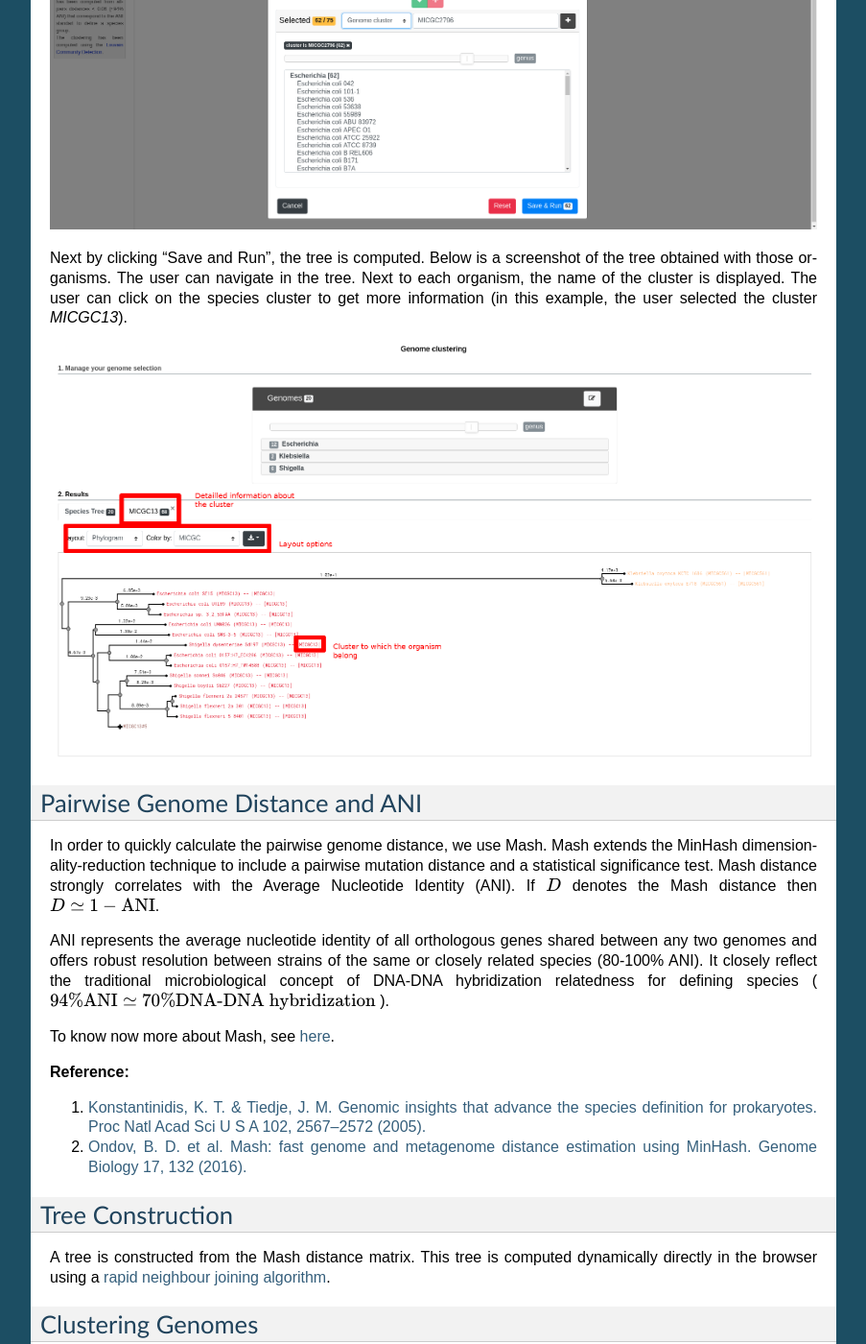
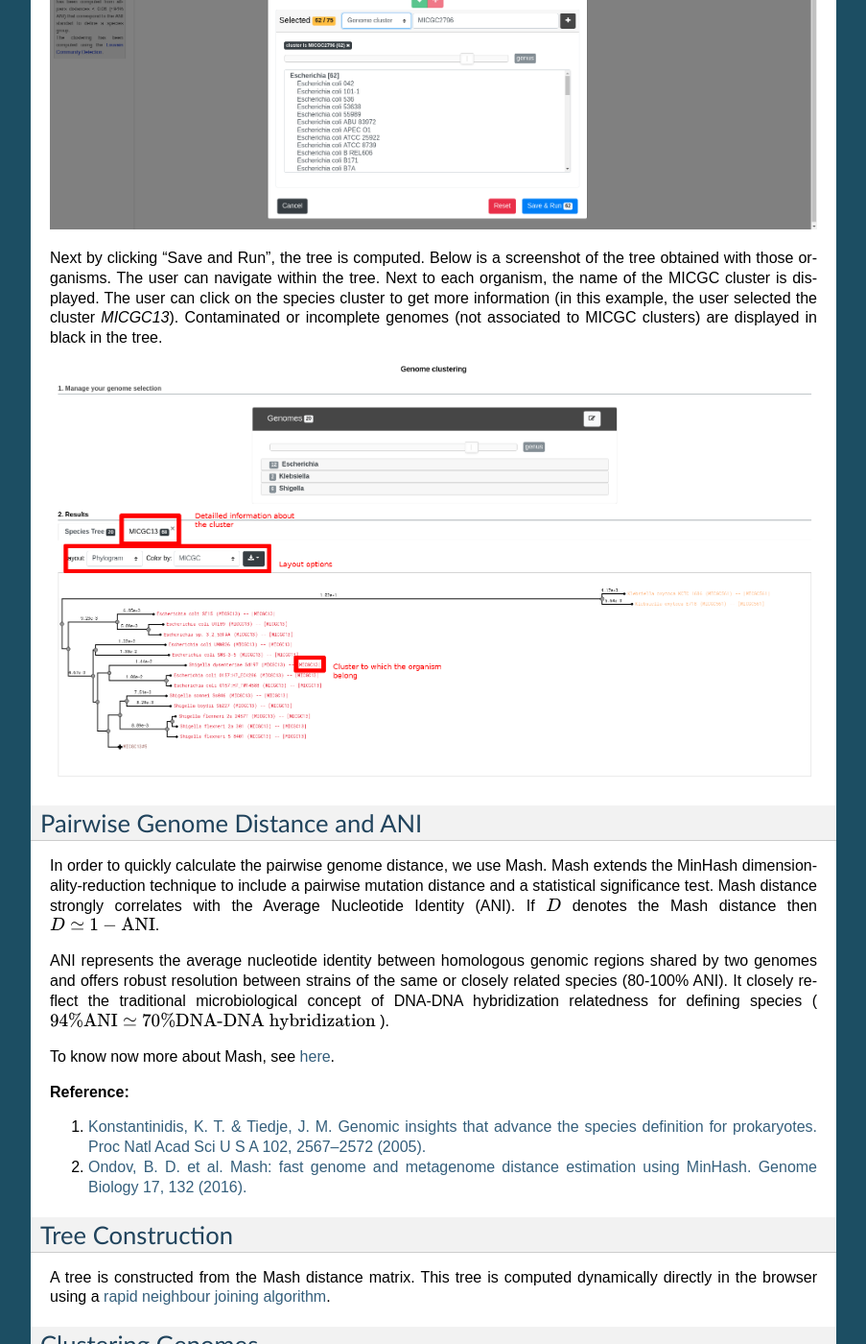
Before and after one commit to labgem/microscope-user-doc, a Sphinx documentation site: the page built from docs/content/compgenomics/genoclust.rst, in a window 1280 px wide and 1400 px high, scrolled down 1251 px. Shown: the whole window at 96% size, without its empty margins (198-1101 px from the left). Built offline with Sphinx 7.4.7, drawn with Linux system fonts in a browser that asks for light colours; formulas are drawn with MathJax 3; some of the changed text lies outside the part shown.

Commit message:
Minor corrections.

```diff
--- a/docs/content/compgenomics/genoclust.rst
+++ b/docs/content/compgenomics/genoclust.rst
@@ -11,7 +11,7 @@ Those clusters are called MicroScope Genome Cluster (MICGC for short).
 The interface also display the cluster to which the organism belong.
 
 Note that genomes for which CheckM detected more than 5% contamination or less than 90% completeness are not assigned to MICGC clusters.
-Such genomes will however appear in the organism selector and in the tree.
+Such genomes will however appear in the organism selector and are displayed in black in the tree.
 You can consult CheckM results in the :ref:`genome-overview` page.
 
 Interface Overview
@@ -33,9 +33,10 @@ In this example, the user searched MicroScope organisms in the `Actinobactearia`
 
 Next by clicking "Save and Run", the tree is computed.
 Below is a screenshot of the tree obtained with those organisms.
-The user can navigate in the tree.
-Next to each organism, the name of the cluster is displayed.
+The user can navigate within the tree.
+Next to each organism, the name of the MICGC cluster is displayed.
 The user can click on the species cluster to get more information (in this example, the user selected the cluster `MICGC13`).
+Contaminated or incomplete genomes (not associated to MICGC clusters) are displayed in black in the tree.
 
 .. image:: img/genoclust-modif.png
 
@@ -45,7 +46,7 @@ Pairwise Genome Distance and ANI
 In order to quickly calculate the pairwise genome distance, we use Mash. Mash extends the MinHash dimensionality-reduction technique to include a pairwise mutation distance and a statistical significance test. Mash distance strongly correlates with the Average Nucleotide Identity (ANI). If :math:`D` denotes the Mash distance then :math:`D \simeq 1 - \text{ANI}`.
 
 
-ANI represents the average nucleotide identity of all orthologous genes shared between any two genomes and offers robust resolution between strains of the same or closely related species (80-100% ANI). It closely reflect the traditional microbiological concept of DNA-DNA hybridization relatedness for defining species ( :math:`94\% \text{ANI} \simeq70\% \text{DNA-DNA hybridization}` ).
+ANI represents the average nucleotide identity between homologous genomic regions shared by two genomes and offers robust resolution between strains of the same or closely related species (80-100% ANI). It closely reflect the traditional microbiological concept of DNA-DNA hybridization relatedness for defining species (:math:`94\% \text{ANI} \simeq70\% \text{DNA-DNA hybridization}` ).
 
 To know now more about Mash, see `here <https://github.com/marbl/Mash>`_.
 
```
